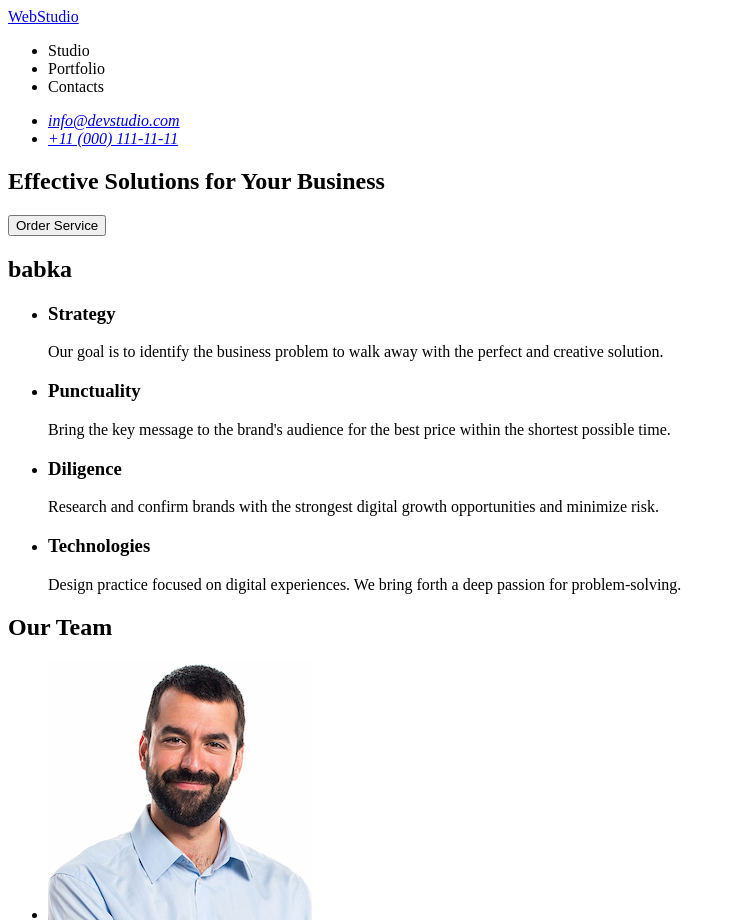
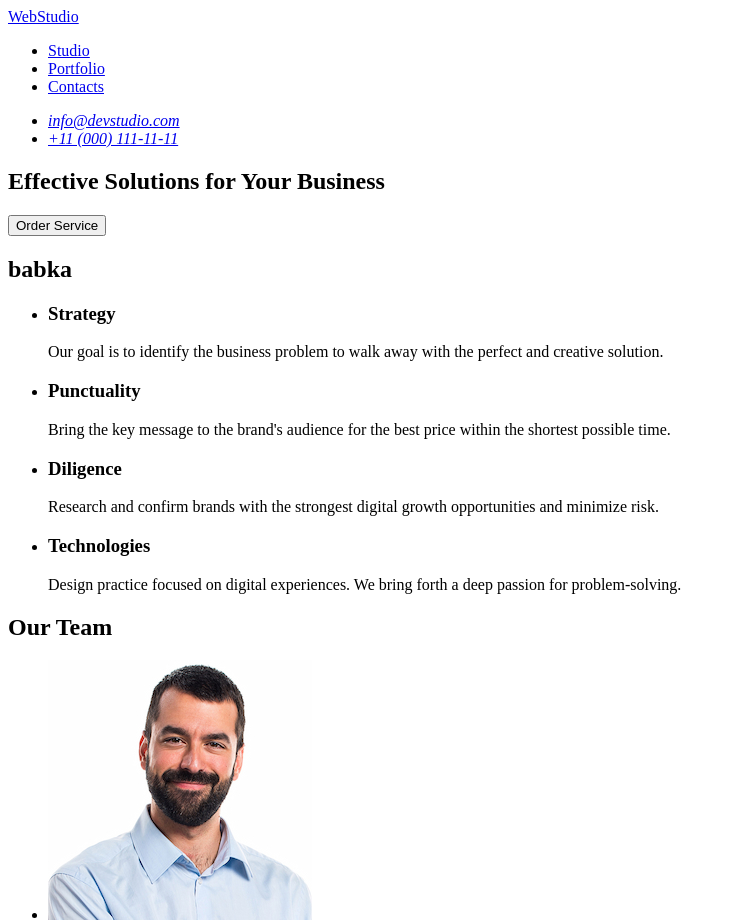
Before and after one commit to oleksiidzoba/goit-markup-hw-01, a plain HTML site: page index.html in a window 1280 px wide. Shown: the top 923 px of the page, without its empty margins (0-736 px from the left). Drawn offline with Linux system fonts and the light colour scheme.

Commit message:
Studio,Portfolio,Contact

```diff
--- a/index.html
+++ b/index.html
@@ -13,9 +13,9 @@
         <nav>
             <a href="./index.html">WebStudio</a>
          <ul>
-            <li><a href="#Studio"></a>Studio</li>
-            <li><a href="#Portfolio"></a>Portfolio</li>
-            <li><a href="#Contacts"></a>Contacts</li>
+            <li><a href="#Studio">Studio</a></li>
+            <li><a href="#Portfolio">Portfolio</a></li>
+            <li><a href="#Contacts">Contacts</a></li>
          </ul>
        </nav>
 
```
